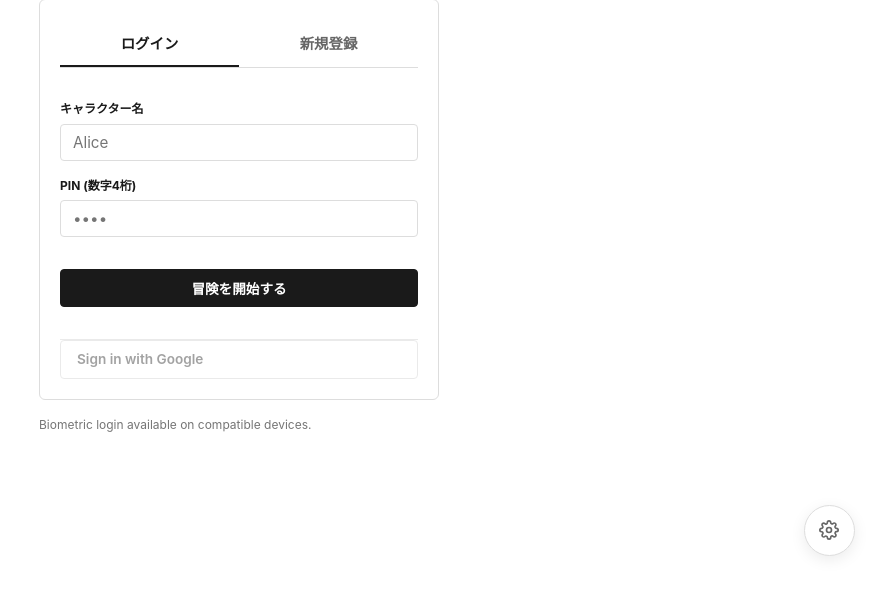
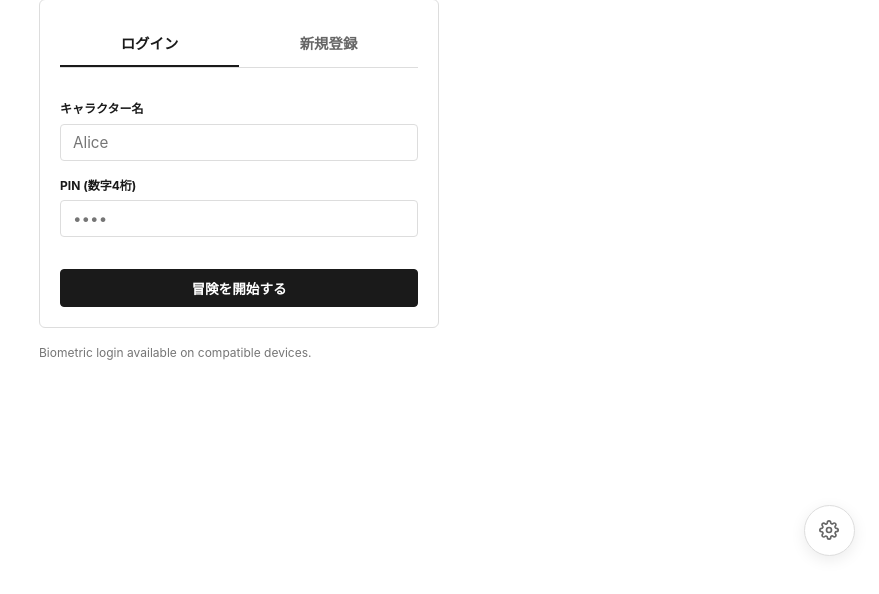
Before and after one commit to hsgw-works/veluna_task, a FastAPI app: page / in a window 1280 px wide. Shown: the part 220-814 px from the top of the page, without its empty margins (401-1280 px from the left). After the commit the page ends 776 px from the top, so only its background shows below. Run offline with FastAPI, Linux system fonts and the light colour scheme; some libraries are stand-ins or nearby versions.

Commit message:
Implement power level system, remove Google login and bio, enhance tooltips

```diff
--- a/main.py
+++ b/main.py
@@ -383,9 +383,9 @@ def home_portal(request: Request):
     announcements = execute_query(conn, "SELECT * FROM announcements ORDER BY created_at DESC LIMIT 3").fetchall()
 
     # All members (for the online member strip)
-    all_members = execute_query(conn, """SELECT id, name, icon_url, level, title, role,
+    all_members = execute_query(conn, """SELECT id, name, icon_url, level, title, role, specialty,
            (last_active_at >= (CURRENT_TIMESTAMP - INTERVAL '5 minutes')) as is_online
-           FROM users ORDER BY is_online DESC, role DESC, points DESC""" if DATABASE_URL else """SELECT id, name, icon_url, level, title, role,
+           FROM users ORDER BY is_online DESC, role DESC, points DESC""" if DATABASE_URL else """SELECT id, name, icon_url, level, title, role, specialty,
            (last_active_at >= datetime('now', '-5 minutes')) as is_online
            FROM users ORDER BY is_online DESC, role DESC, points DESC""").fetchall()
 
@@ -421,11 +421,7 @@ def signup(name: str = Form(...), password: str = Form(...)):
     return resp
 
 
-@app.get("/auth/google", response_class=HTMLResponse)
-def auth_google(request: Request):
-    return templates.TemplateResponse(request, "auth_error.html", {
-        "message": "Google Login requires configuration. Please contact the administrator to set up Client ID and Secret."
-    })
+
 
 
 @app.post("/login")
@@ -482,7 +478,6 @@ async def update_profile(
     request: Request,
     name: str = Form(...),
     specialty: str = Form(""),
-    bio: str = Form(""),
     icon_url: str = Form(""),
     discord_user_id: str = Form(""),
     icon_file: UploadFile = File(None)
@@ -509,7 +504,7 @@ async def update_profile(
         except Exception as e:
             print(f"Icon upload failed: {e}")
 
-    execute_query(conn, "UPDATE users SET name = ?, specialty = ?, bio = ?, icon_url = ?, discord_user_id = ? WHERE id = ?", (name, specialty, bio, final_icon_url, discord_user_id, user["id"]))
+    execute_query(conn, "UPDATE users SET name = ?, specialty = ?, icon_url = ?, discord_user_id = ? WHERE id = ?", (name, specialty, final_icon_url, discord_user_id, user["id"]))
     conn.commit()
     conn.close()
     return RedirectResponse(url="/profile", status_code=303)
@@ -950,7 +945,7 @@ def approve_submission(sub_id: int, request: Request):
     # 受注者のポイントとレベルを更新
     claimant = execute_query(conn, "SELECT * FROM users WHERE id = ?", (sub["user_id"],)).fetchone()
     new_points = claimant["points"] + reward
-    new_level = (new_points // 50) + 1
+    new_level = int((new_points / 20) ** 0.6) + 1
 
     # 称号の決定
     title = "Novice"
--- a/templates/home.html
+++ b/templates/home.html
@@ -100,6 +100,9 @@
         <div class="member-tooltip">
           <div style="font-weight:700;">{{ m.name }}</div>
           <div style="font-size:0.7rem; opacity:0.7;">{{ m.title or ("Adventurer" if lang == "en" else "冒険者") }}</div>
+          {% if m.specialty %}
+            <div style="font-size:0.7rem; color:var(--accent); margin-top:0.1rem;">{{ m.specialty }}</div>
+          {% endif %}
           <div style="font-size:0.75rem; margin-top:0.25rem;">Lv. {{ m.level }}</div>
         </div>
       </div>
--- a/templates/index.html
+++ b/templates/index.html
@@ -26,11 +26,7 @@
       </div>
       <button type="submit" class="btn btn-primary w-full mt-4">{{ "Begin Adventure" if lang == "en" else "冒険を開始する" }}</button>
 
-      <div class="mt-4 pt-4 border-t opacity-60 text-center">
-        <a href="/auth/google" class="btn btn-outline w-full" style="border: 1px solid var(--border); display: block; text-decoration: none;">
-          Sign in with Google
-        </a>
-      </div>
+
     </form>
 
     <!-- Signup Form -->
--- a/templates/profile.html
+++ b/templates/profile.html
@@ -55,10 +55,7 @@
         </select>
       </div>
 
-      <div class="form-group">
-        <label for="bio">{{ "Biography" if lang == "en" else "略歴" }}</label>
-        <textarea name="bio" rows="4" placeholder="{{ 'Tell the guild about yourself...' if lang == 'en' else '自分についてギルドに伝えよう...' }}">{{ user.bio or '' }}</textarea>
-      </div>
+
 
       <div class="form-group">
         <label for="discord_user_id">{{ "Discord User ID (Numerical)" if lang == "en" else "DiscordユーザーID (18桁の数字)" }}</label>
```
